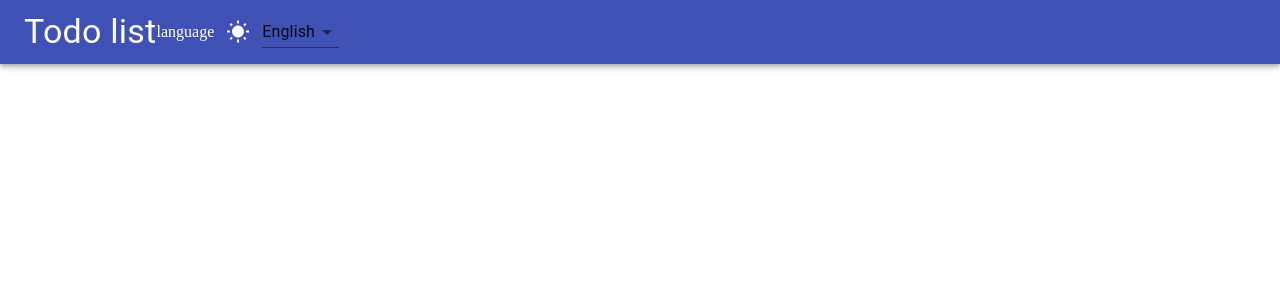
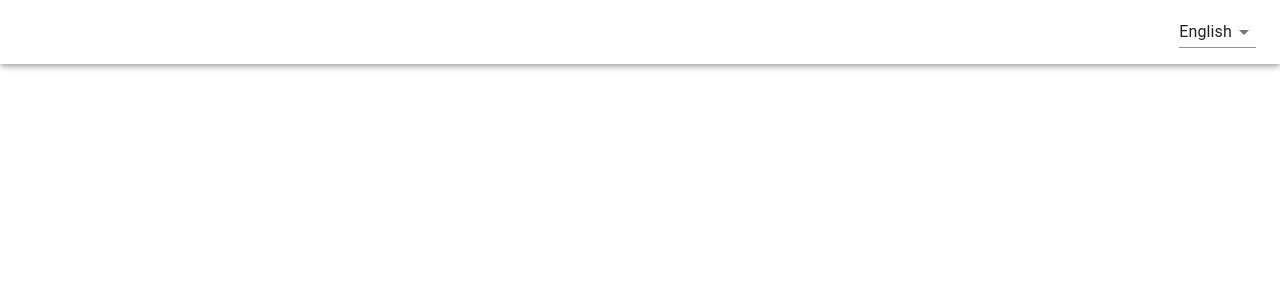
Before and after one commit to uladzislau-stuk/todo-redux-hooks, a React (Create React App) app: page / in a window 1280 px wide. Shown: the top 300 px of the page. Built offline with nearby package versions, Linux system fonts and the light colour scheme; the HTML template or start-up script is replaced by a standard one.

Commit message:
Style material-ui elements

```diff
--- a/src/components/NavBar/NavBar.js
+++ b/src/components/NavBar/NavBar.js
@@ -1,26 +1,44 @@
 import React from 'react'
-import { AppBar, Toolbar, Select, MenuItem, Typography, IconButton } from '@material-ui/core'
+import { withTheme } from '@material-ui/styles'
+import { WbSunny } from '@material-ui/icons'
 import ThemeContext from '../../contexts/ThemeContext'
-import { WbSunny } from '@material-ui/icons'
-import { styled } from '@material-ui/core/styles'
+import { AppBar, Toolbar, Select, MenuItem, Typography, IconButton, Box } from '@material-ui/core'
+import styled, { css } from 'styled-components'
 
 function NavBar() {
 	return (
-		<ThemeContext.Consumer>{({ isDarkMode, toggleMode }) => (
-			<div>
-				<AppBar>
+		<ThemeContext.Consumer>{({ theme, isLightTheme, switchTheme }) => (
+			<StyledAppBar
+				theme={theme}
+				isLightTheme={isLightTheme}
+				classes={{
+					root: 'root'
+				}}>
 				<Toolbar>
-						<Typography className='logo' variant='h4'>Todo list</Typography>
+					<Typography
+						className='logo'
+						variant='h4'>
+						Todo list
+					</Typography>
 					<div className='language'>language</div>
+					<Box
+						marginLeft='auto'
+						marginRight={{
+							xs: 2, sm: 3, md: 4
+						}}>
 						<IconButton
-							onClick={toggleMode}
+							onClick={switchTheme}
 							aria-label='Switch theme'>
-							<WbSunny htmlColor='#fff'/>
+							<WbSunny htmlColor={isLightTheme
+								? theme.palette.primary.contrastText
+								: theme.palette.secondary.light
+							}/>
 						</IconButton>
+					</Box>
 					<Select
+						isLightTheme={isLightTheme}
 						value='eng'
-							name='language'
-						>
+						name='language'>
 						<MenuItem value='eng'>English</MenuItem>
 						<MenuItem value='it'>Italian</MenuItem>
 						<MenuItem value='ru'>Russian</MenuItem>
@@ -28,11 +46,49 @@ function NavBar() {
 					{/*onChange={changeFormat}*/}
 					{/*value={format}*/}
 				</Toolbar>
-				</AppBar>
-			</div>
+			</StyledAppBar>
 		)}</ThemeContext.Consumer>
 	)
 }
+
+var StyledAppBar = styled(({ theme, isLightTheme, ...other }) => (
+	<AppBar {...other} />
+))`
+	${props => !props.isLightTheme &&
+		css`
+			&.root {
+				background-color: ${props => { console.log(props.theme.palette.secondary); return props.theme.palette.grey.A400}} ;
+			}
+		`
+	}
+	${props => props.isLightTheme &&
+		css`
+			&.root {
+				background-color: white;
+			}
+		`
+	}
+
+`
+
+// not work
+/*var StyledIconBar = styled(({ ...other }) => (
+	<IconButton {...other} classes={{ root: 'root' }} />
+))`
+	&.root {
+		margin-left: ${props => props.theme.spacing(5)}px;
+	}
+`*/
+
+// not work
+/*var StyledIconBar = styled(({...others}) => {
+	console.log({...others})
+	return <IconButton classes={{root: 'root'}}><WbSunny htmlColor='#fff'/></IconButton>
+})`
+	&.root {
+		margin-left: ${props => props.theme.spacing(5)};
+	}
+`*/
 
 // var StyledAppBar = styled(({ open, theme, drawerWidth, ...other }) => {
 // 	return <AppBar {...other} classes={{root: 'root'}}/>
@@ -59,4 +115,4 @@ function NavBar() {
 // 	}
 // `
 
-export default NavBar
+export default withTheme(NavBar)
--- a/src/components/index.js
+++ b/src/components/index.js
@@ -1,5 +1,7 @@
 import NavBar from './NavBar/NavBar'
+import Todo from './Todo/Todo'
 
 export {
-	NavBar
+	NavBar,
+	Todo
 }
--- a/src/containers/Main/Main.js
+++ b/src/containers/Main/Main.js
@@ -1,11 +1,12 @@
 import React from 'react'
-import { NavBar } from '../../components'
+import { NavBar, Todo } from '../../components'
 import MainProvider from "../../contexts/MainProvider"
 
 function Main() {
 	return (
 		<MainProvider>
 			<NavBar />
+			<Todo />
 		</MainProvider>
 	)
 }
--- a/src/contexts/MainProvider.js
+++ b/src/contexts/MainProvider.js
@@ -1,17 +1,21 @@
 import React, { useState } from 'react'
 import ThemeContext from './ThemeContext'
+import {useTheme} from '@material-ui/core'
 
 function MainProvider(props) {
-	const [isDarkMode, toggle] = useState(false)
+	const [isLightTheme, toggleTheme] = useState(true)
+	const theme = useTheme()
 
-	function toggleMode() {
-		toggle(!isDarkMode)
+	function switchTheme() {
+		theme.palette.type = isLightTheme ? 'dark' : 'light'
+		toggleTheme(!isLightTheme)
 	}
 
 	return (
 		<ThemeContext.Provider value={{
-			isDarkMode,
-			toggleMode
+			theme,
+			isLightTheme,
+			switchTheme
 		}}>{props.children}
 		</ThemeContext.Provider>
 	)
--- a/src/index.js
+++ b/src/index.js
@@ -1,7 +1,34 @@
 import React from 'react'
 import ReactDOM from 'react-dom'
+import NoSsr from '@material-ui/core/NoSsr'
+import { ThemeProvider } from 'styled-components'
 import { App } from './containers'
+import { createMuiTheme } from '@material-ui/core/styles'
 
+const theme = createMuiTheme({
+	palette: {
+		primary: {
+			light: '#757ce8',
+			main: '#3f50b5',
+			dark: '#002884',
+			contrastText: '#fff',
+		},
+		secondary: {
+			light: '#ff7961',
+			main: '#f44336',
+			dark: '#ba000d',
+			contrastText: '#000',
+			night: '#333'
+		}
+	}
+})
 const root = document.getElementById('root')
 
-ReactDOM.render(<App />, root)
+ReactDOM.render(
+	<NoSsr>
+		<ThemeProvider theme={theme}>
+			<App />
+		</ThemeProvider>
+	</NoSsr>,
+	root
+)
```
Lines whose indentation alone changed are shown as unchanged.
